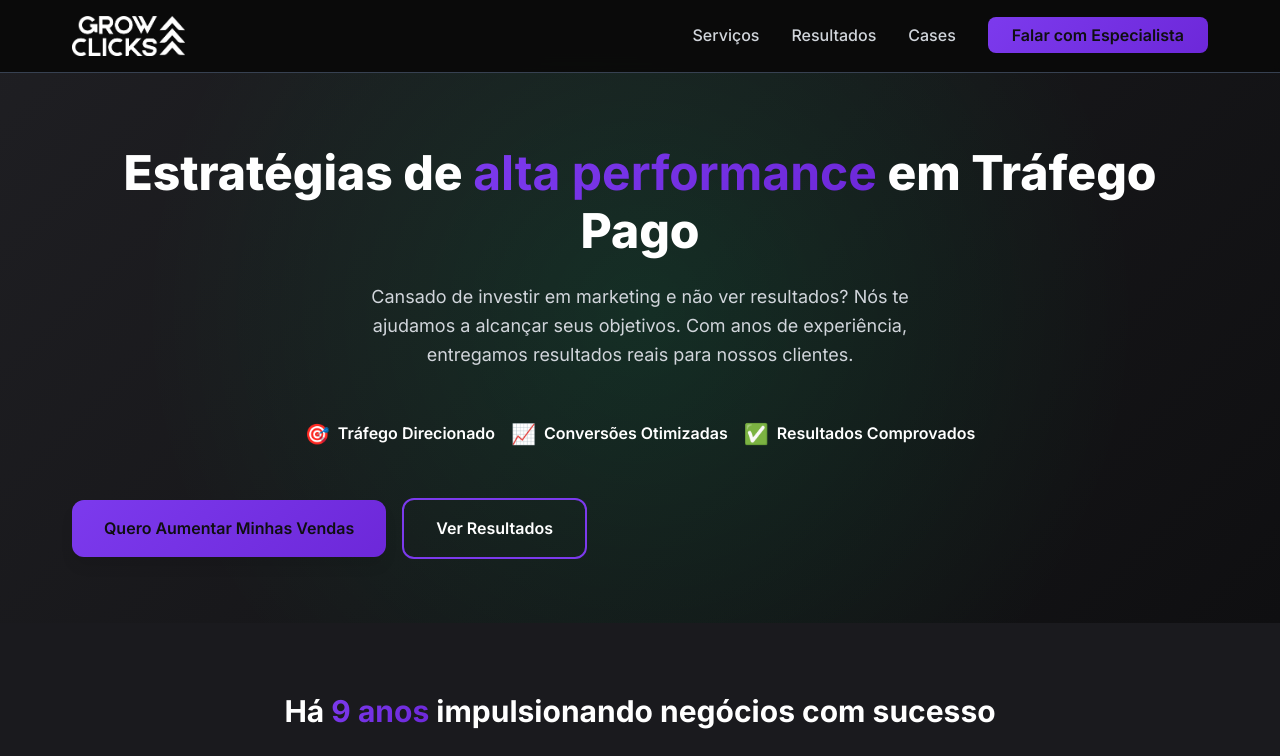
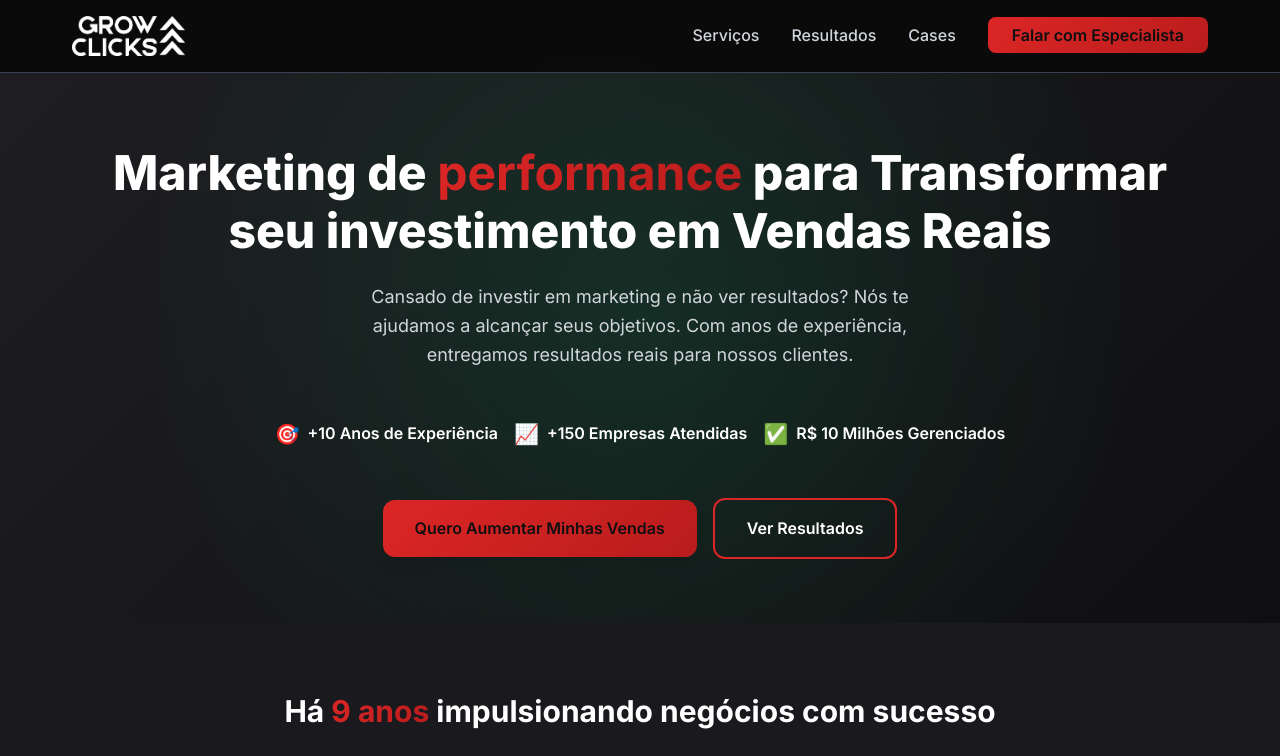
Before and after one commit to karolinabeckman/growclicks, a plain HTML site: page index.html in a window 1280 px wide. Shown: the top 756 px of the page. Drawn offline with nearby package versions, Linux system fonts and the light colour scheme.

Commit message:
Altera cor, centraliza botoes, altera textos e título

```diff
--- a/index.html
+++ b/index.html
@@ -83,7 +83,7 @@
             <div class="container">
                 <div class="hero-content">
                     <h2 class="hero-title">
-                        Estratégias de <span class="highlight">alta performance</span> em Tráfego Pago
+                        Marketing de <span class="highlight">performance</span> para Transformar seu investimento em Vendas Reais
                     </h2>
                     <p class="hero-subtitle">
                         Cansado de investir em marketing e não ver resultados? Nós te ajudamos a alcançar seus objetivos. Com anos de experiência, entregamos resultados reais para nossos clientes.
@@ -91,15 +91,15 @@
                     <div class="hero-features">
                         <div class="feature-item">
                             <span class="feature-icon">🎯</span>
-                            <span>Tráfego Direcionado</span>
+                            <span>+10 Anos de Experiência</span>
                         </div>
                         <div class="feature-item">
                             <span class="feature-icon">📈</span>
-                            <span>Conversões Otimizadas</span>
+                            <span>+150 Empresas Atendidas</span>
                         </div>
                         <div class="feature-item">
                             <span class="feature-icon">✅</span>
-                            <span>Resultados Comprovados</span>
+                            <span>R$ 10 Milhões Gerenciados</span>
                         </div>
                     </div>
                     <div class="hero-cta">
--- a/styles.css
+++ b/styles.css
@@ -7,8 +7,8 @@
 
 :root {
     /* Colors based on original Grow Clicks dark theme */
-    --primary-color: #7c3aed;
-    --primary-dark: #6d28d9;
+    --primary-color: #dc2626;
+    --primary-dark: #b91c1c;
     --secondary-color: #1f1f23;
     --background-dark: #0f0f11;
     --background-light: #1a1a1e;
@@ -17,7 +17,7 @@
     --text-muted: #9ca3af;
     --accent-color: #f59e0b;
     --border-color: #374151;
-    --gradient-primary: linear-gradient(135deg, #7c3aed 0%, #6d28d9 100%);
+    --gradient-primary: linear-gradient(135deg, #dc2626 0%, #b91c1c 100%);
     --gradient-dark: linear-gradient(135deg, #1f1f23 0%, #0f0f11 100%);
 
     /* Typography */
@@ -615,6 +615,7 @@ body {
 
     .hero-cta {
         flex-direction: row;
+        justify-content: center;
     }
 
     .stats-grid {
```
